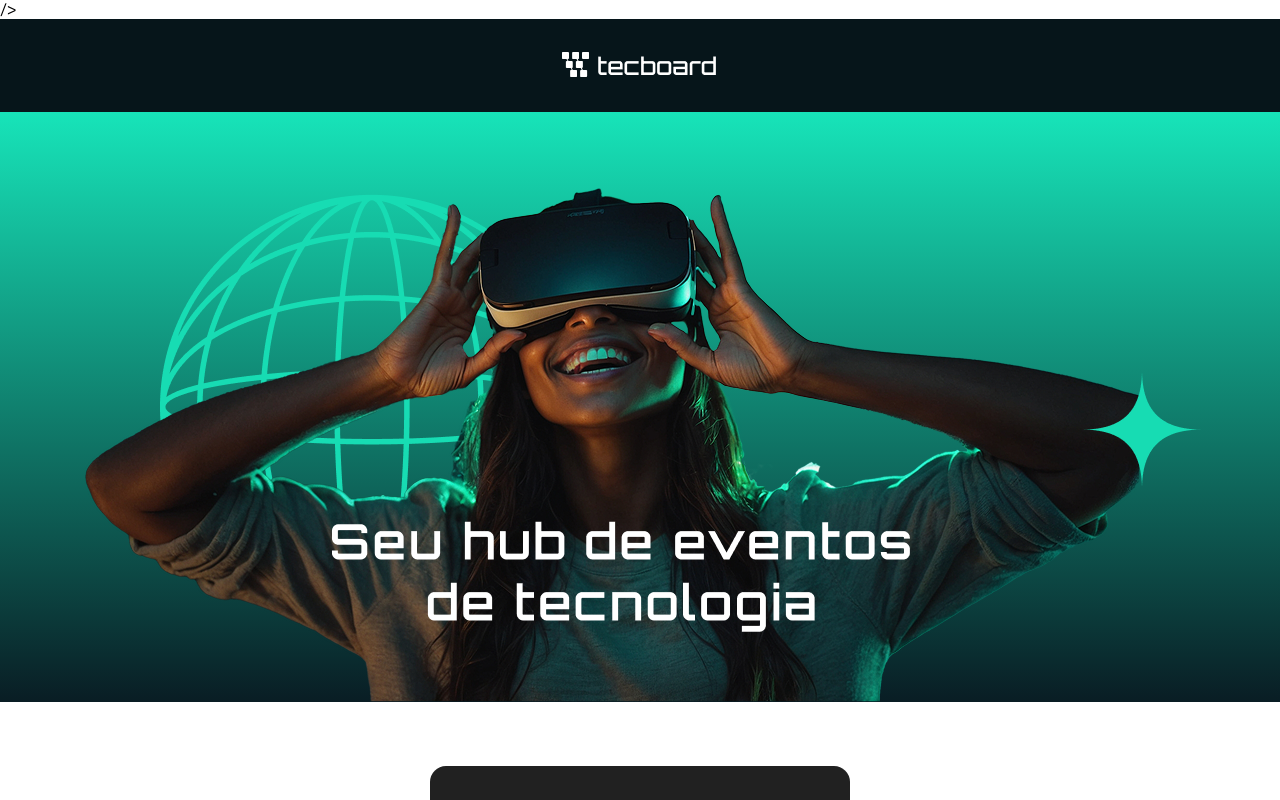
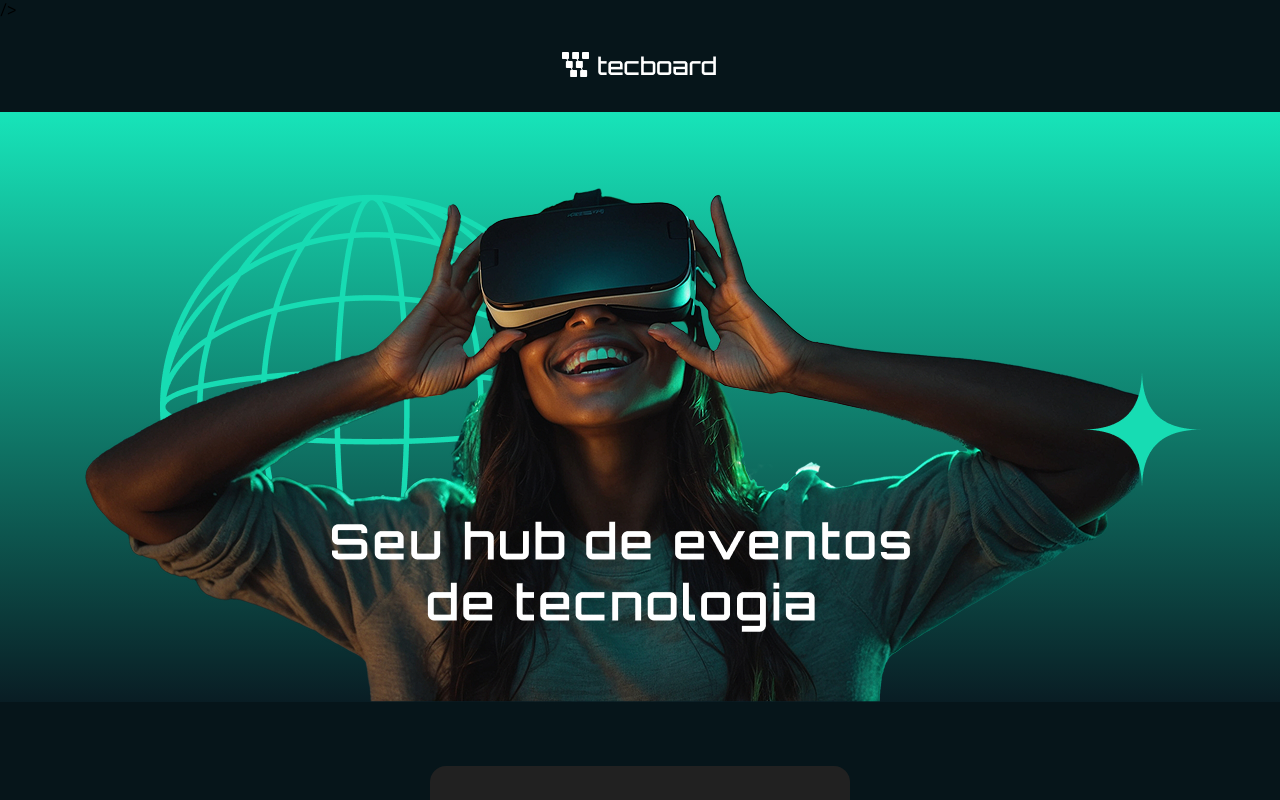
Before and after one commit to Gabriel-Borges-Damiani/tecboard-react, a React (Vite) app: page / in a window 1280 px wide. Shown: the top 800 px of the page. Built offline with nearby package versions, Linux system fonts and the light colour scheme.

Commit message:
Adiciona cor de fundo para o projeto

```diff
--- a/src/index.css
+++ b/src/index.css
@@ -1,3 +1,7 @@
 * {
-     font-family: "Work Sans", sans-serif;
+  font-family: "Work Sans", sans-serif;
 }
+
+body {
+  background-color: #06151a;
+}
```
